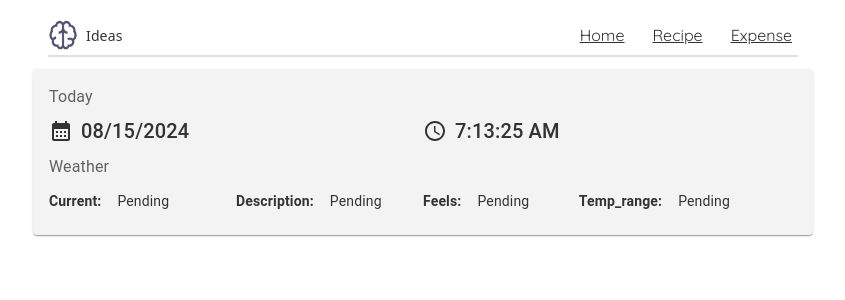
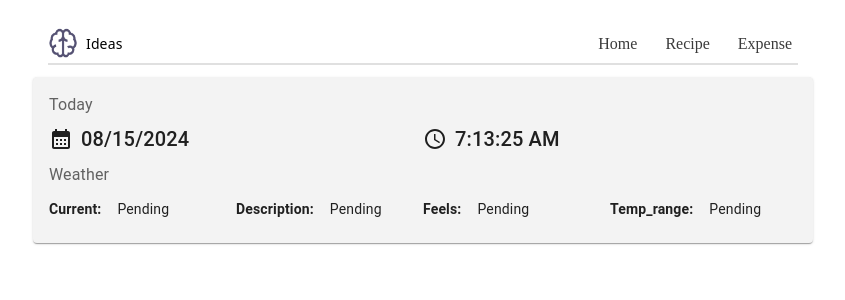
Before and after one commit to gogopeggy/Web, a React (Create React App) app: page / in a window 1280 px wide. Shown: the top 300 px of the page, without its empty margins (217-1062 px from the left). Built offline with nearby package versions, Linux system fonts and the light colour scheme; no server answers.

Commit message:
fix UI remove unnecessary files

```diff
--- a/src/App.js
+++ b/src/App.js
@@ -7,7 +7,6 @@ import { AdapterMoment } from "@mui/x-date-pickers/AdapterMoment";
 import axios from "axios";
 import Navbar from "./Navbar";
 import NotFound from "./NotFound";
-// import Datepicker from "./components/datepicker";
 import Home from "./Home";
 import RecipeList from "./pages/recipeList";
 import Expense from "./pages/Money/expense";
@@ -15,7 +14,6 @@ import Edit from "./pages/Money/edit";
 import Details from "./pages/Money/details";
 
 function App() {
-  // const today = new Date();
   const dispatch = useDispatch();
   useEffect(() => {
     fetchWeather();
--- a/src/Home.js
+++ b/src/Home.js
@@ -25,6 +25,17 @@ export default function Home() {
     // eslint-disable-next-line react-hooks/exhaustive-deps
   }, []);
 
+  const WeatherInfoGrid = ({ label, value }) => (
+    <Grid item md={3} xs={6}>
+      <Stack direction="row">
+        <Typography variant="body2" fontWeight="bold" pr={2}>
+          {label}:{" "}
+        </Typography>
+        <Typography variant="body2">{value || "Pending"}</Typography>
+      </Stack>
+    </Grid>
+  );
+
   return (
     <Box>
       <Card sx={{ minWidth: 250, backgroundColor: "#f3f3f3" }}>
@@ -50,54 +61,34 @@ export default function Home() {
             Weather
           </Typography>
           <Grid container>
-            <Grid item md={3} xs={6}>
-              <Stack direction={"row"}>
-                <Typography variant="body2" fontWeight={"bold"} pr={2}>
-                  Current:{" "}
-                </Typography>
-                <Typography variant="body2">
-                  {weather.main
-                    ? `${parseInt(weather.main.temp)}\u00b0C`
-                    : "Pending"}
-                </Typography>
-              </Stack>
-            </Grid>
-            <Grid item md={3} xs={6}>
-              <Stack direction={"row"}>
-                <Typography variant="body2" fontWeight={"bold"} pr={2}>
-                  Description:{" "}
-                </Typography>
-                <Typography variant="body2">
-                  {weather.des ? `${weather.des[0].description}` : "Pending"}
-                </Typography>
-              </Stack>
-            </Grid>
-            <Grid item md={2.5} xs={6}>
-              <Stack direction={"row"}>
-                <Typography variant="body2" fontWeight={"bold"} pr={2}>
-                  Feels:{" "}
-                </Typography>
-                <Typography variant="body2">
-                  {weather.main
-                    ? `${parseInt(weather.main.feels_like)}\u00b0C`
-                    : "Pending"}
-                </Typography>
-              </Stack>
-            </Grid>
-            <Grid item md={3.5} xs={6}>
-              <Stack direction={"row"}>
-                <Typography variant="body2" fontWeight={"bold"} pr={2}>
-                  Temp_range:{" "}
-                </Typography>
-                <Typography variant="body2">
-                  {weather.main
-                    ? `${parseInt(weather.main.temp_min)}-${parseInt(
-                        weather.main.temp_max
-                      )}\u00b0C`
-                    : "Pending"}
-                </Typography>
-              </Stack>
-            </Grid>
+            <WeatherInfoGrid
+              label="Current"
+              value={
+                weather.main ? `${parseInt(weather.main.temp)}\u00b0C` : null
+              }
+            />
+            <WeatherInfoGrid
+              label="Description"
+              value={weather.des ? `${weather.des[0].description}` : null}
+            />
+            <WeatherInfoGrid
+              label="Feels"
+              value={
+                weather.main
+                  ? `${parseInt(weather.main.feels_like)}\u00b0C`
+                  : null
+              }
+            />
+            <WeatherInfoGrid
+              label="Temp_range"
+              value={
+                weather.main
+                  ? `${parseInt(weather.main.temp_min)}-${parseInt(
+                      weather.main.temp_max
+                    )}\u00b0C`
+                  : null
+              }
+            />
           </Grid>
         </CardContent>
       </Card>
--- a/src/Navbar.js
+++ b/src/Navbar.js
@@ -5,7 +5,6 @@ import Typography from "@mui/material/Typography";
 const Navbar = () => {
   return (
     <nav className="navbar">
-      {/* <h1 color="#1c5488">PeGround</h1> */}
       <img src={logo} alt="logo" width={30} height={30}></img>
       <Typography fontSize={14} pl={1} fontFamily={"system-ui"}>
         Ideas
--- a/src/index.css
+++ b/src/index.css
@@ -1,9 +1,7 @@
 @import url('https://fonts.googleapis.com/css2?family=Quicksand:wght@300;400;500;600;700&display=swap');
 
 * {
-  margin: 0;
-  font-family: "Quicksand";
-  color: #333;
+  font-family: 'initial';
 }
 
 .navbar {
@@ -26,8 +24,10 @@
 
 .navbar a {
   margin-left: 16px;
-  text-decoration: underline;
+  text-decoration: none;
+  color: #3b3b3b;
   padding: 6px;
+  font-family: 'emoji';
 }
 
 .navbar a:hover {
@@ -40,67 +40,6 @@
   padding: 2px;
 }
 
-.datepicker {
-  width: 350px;
-  height: 240px;
-  font-size: 16px;
-}
-
-#calendar {
-  display: grid;
-  grid-template-columns: repeat(7, 1fr);
-  gap: 5px;
-}
-
-.day {
-  padding: 5px;
-  text-align: center;
-  cursor: pointer;
-}
-
-.non-current-month {
-  color: #757575;
-  cursor: not-allowed;
-}
-
-.active {
-  background-color: #006edc;
-  color: white;
-}
-
-.day:hover {
-  background-color: #e6e6e6;
-}
-
-.non-current-month:hover {
-  background-color: transparent;
-  cursor: not-allowed;
-}
-
-.header {
-  width: 350px;
-  height: 44px;
-  margin-bottom: 16px;
-  display: flex;
-  justify-content: space-between;
-  align-items: center;
-  position: relative;
-}
-
-.month-button {
-  width: 44px;
-  height: 44px;
-  background-color: white;
-}
-
-.month-button:hover {
-  background-color: #e6e6e6;
-}
-
-.today {
-  background-color: #ffff76
-}
-
 @media (max-width: 600px) {
   .navbar {
     max-width: 350px;
```
Also changed, not shown: src/components/datepicker.js (deleted, +0 -108 lines), src/Redux/expenseSlice.js (deleted), 1 other file (tests, documents, lock files or other folders).
